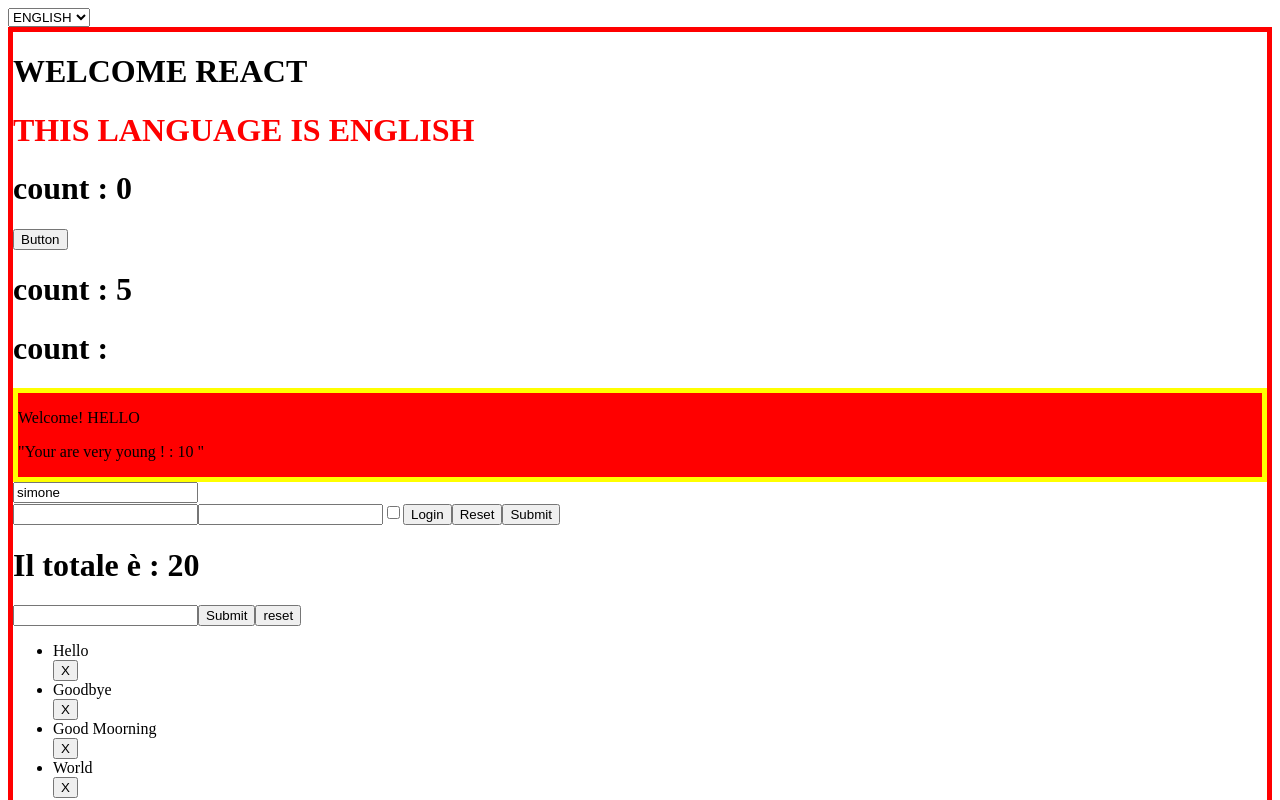
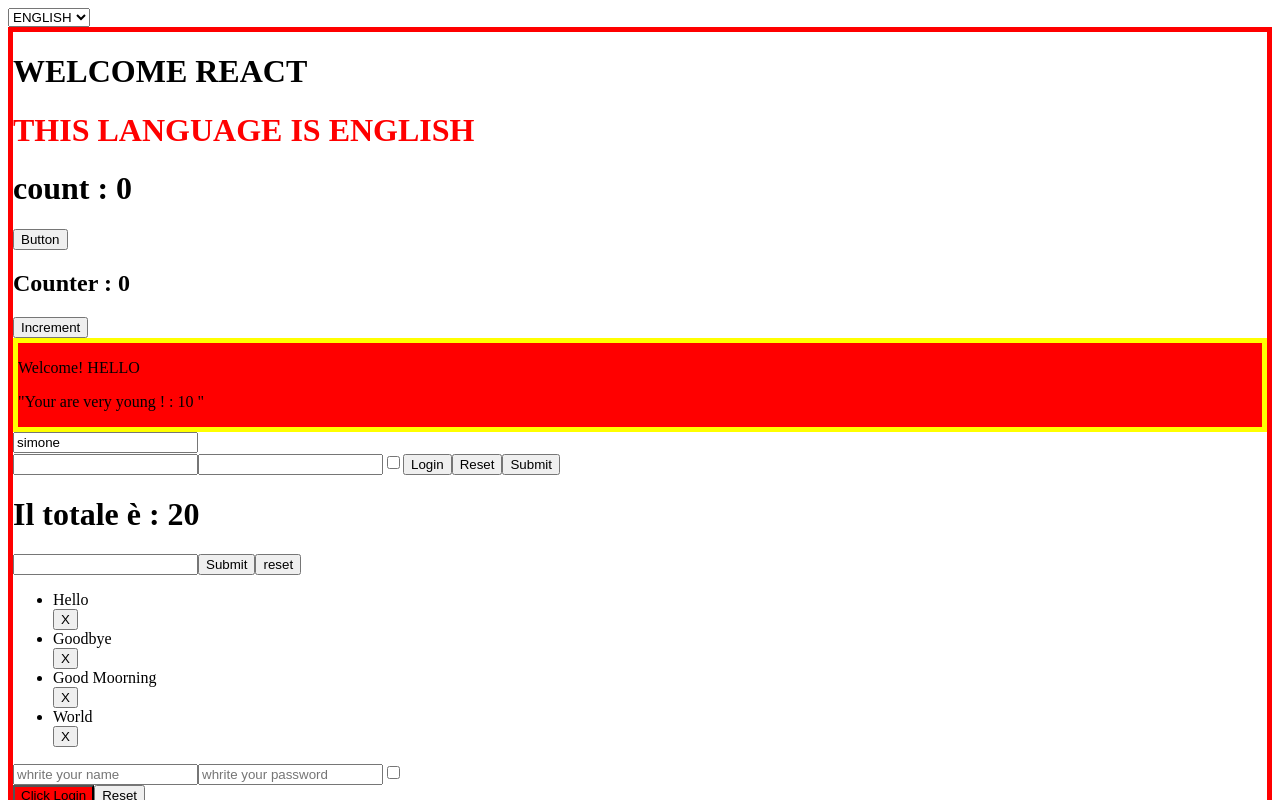
Before and after one commit to Simonedamb/React-exercises, a React (Create React App) app: page / in a window 1280 px wide. Shown: the top 800 px of the page. Built offline with nearby package versions, Linux system fonts and the light colour scheme.

Commit message:
useState-01

```diff
--- a/src/App.js
+++ b/src/App.js
@@ -8,7 +8,6 @@ import { UcontrolledLogin } from "./UncontrolledLogin";
 import Counter from "./Counter";
 import { Container } from "./Container";
 import { DisplayLanguage } from "./DisplayLanguage";
-import CounterDisplay from "./CounterDisplay";
 import { Language } from "./Language";
 import Sum from "./Sum";
 
@@ -38,7 +37,6 @@ export class App extends React.Component {
             <Language />
             <ClickCounter />
             <Counter />
-            <CounterDisplay />
             <InteractiveWelcome />
             <UcontrolledLogin />
             <Sum />
--- a/src/Counter.js
+++ b/src/Counter.js
@@ -1,27 +1,18 @@
-import React from "react";
-import CounterDisplay from "./CounterDisplay";
+import React, { useState } from "react";
 
-class Counter extends React.Component {
-  state = {
-    count: this.props.initialCount,
-  };
+function Counter({ initialValue = 0 }) {
+  const [counter, setCounter] = useState(initialValue);
 
-  componentDidMount() {
-    setInterval(() => {
-      this.setState({
-        count: this.state.count + this.props.incrementCount,
-      });
-    }, this.props.intervallCount);
+  function handleCounterIncrement() {
+    setCounter(counter + 1);
   }
 
-  render() {
-    return <CounterDisplay count={this.state.count} />;
-  }
+  return (
+    <div>
+      <h2>Counter : {counter} </h2>
+      <button onClick={handleCounterIncrement}>Increment</button>
+    </div>
+  );
 }
 
-Counter.defaultProps = {
-  initialCount: 0,
-  incrementCount: 1,
-  intervallCount: 1000,
-};
 export default Counter;
```
